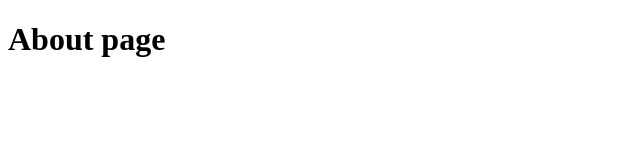
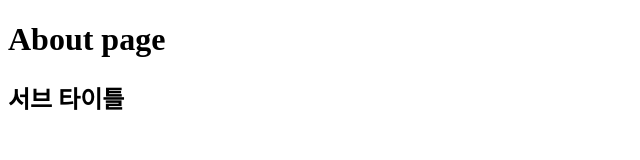
Before and after one commit to readseon/git_ex, a plain HTML site: page about.html in a window 1280 px wide. Shown: the whole page, without its empty margins (0-640 px from the left). Drawn offline with Linux system fonts and the light colour scheme.

Commit message:
add sub title
<h2>서브 타이틀</h2>

```diff
--- a/about.html
+++ b/about.html
@@ -8,5 +8,6 @@
 </head>
 <body>
     <h1>About page</h1>
+    <h2>서브 타이틀</h2>
 </body>
 </html>
```
